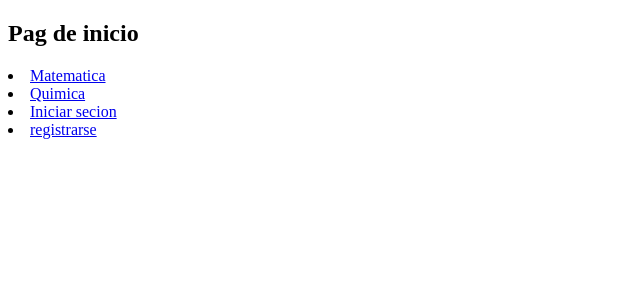
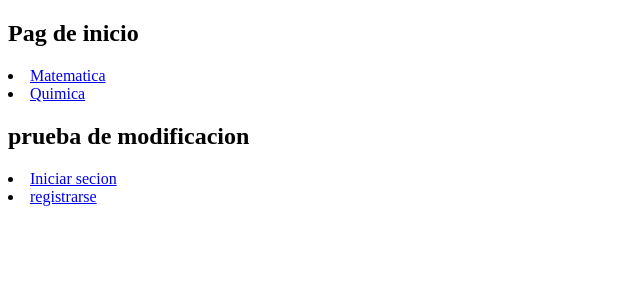
Before and after one commit to EduardoLillom/PROYECTO-IWI-E.A.L, a Django app: page / in a window 1280 px wide. Shown: the top 300 px of the page, without its empty margins (0-640 px from the left). Run offline with Django 3.2, Linux system fonts and the light colour scheme.

Commit message:
Update index.html
probando modificacion en rama

```diff
--- a/WebApp/templates/index.html
+++ b/WebApp/templates/index.html
@@ -11,6 +11,7 @@
         <h1>Pag de inicio</h1>
         <li><a href="matematica/">Matematica</a></li>
         <li><a href="quimica/">Quimica</a></li>
+        <h2>prueba de modificacion </h2>
     </nav>
     <div>
         <li> <a href="iniciar_secion/">Iniciar secion</a></li>
```
